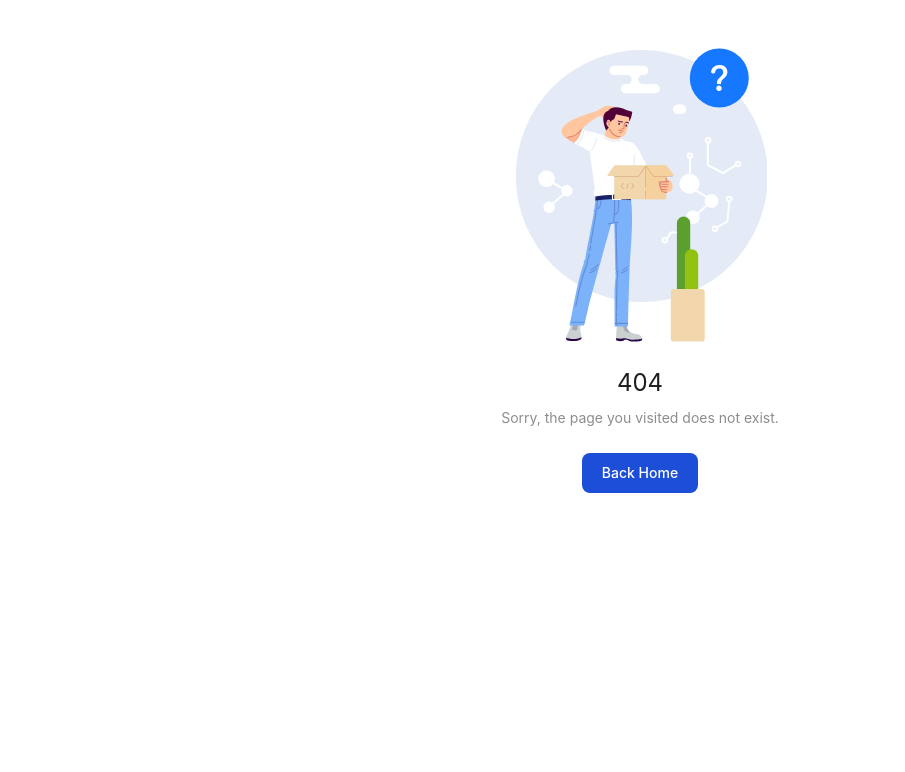
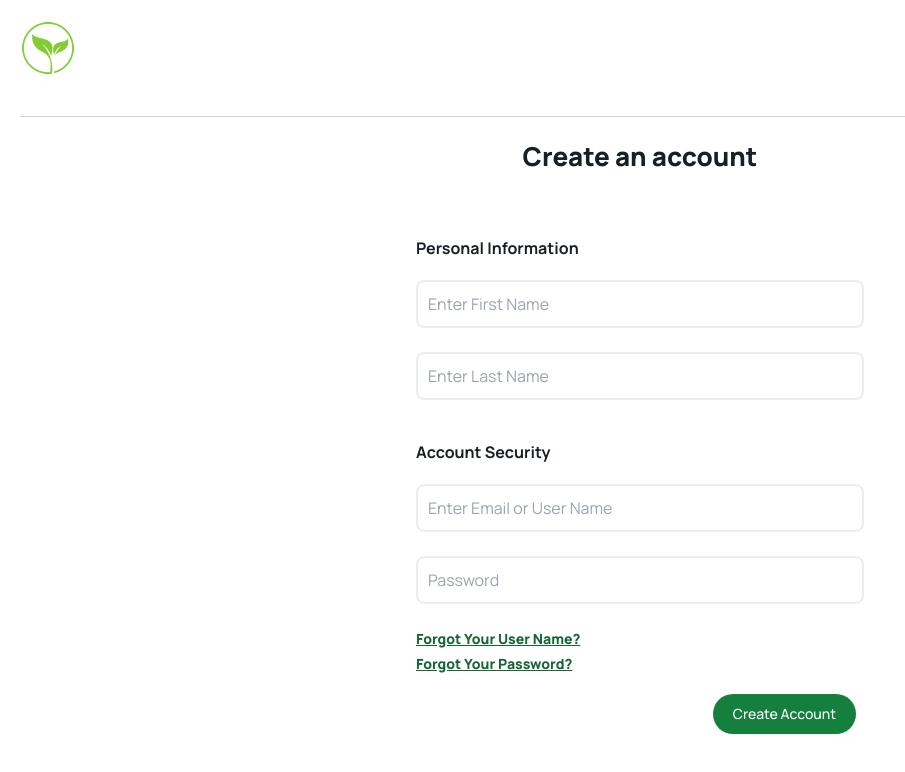
Before and after one commit to Lasith22/food-app, a React (Vite) app: page /account/create in a window 1280 px wide. Before the commit this address had no page. Shown: the top 772 px of the page, without its empty margins (0-905 px from the left). Built offline with nearby package versions, Linux system fonts and the light colour scheme.

Commit message:
Created the register form

```diff
--- a/src/components/Auth/Login.jsx
+++ b/src/components/Auth/Login.jsx
@@ -1,7 +1,6 @@
 import React from 'react';
 import Header from '../common/Header';
-
-import { Formik, Form, Field, ErrorMessage } from 'formik';
+import { Formik, Form, ErrorMessage } from 'formik';
 import * as Yup from 'yup';
 
 const Login = () => {
@@ -30,7 +29,6 @@ const Login = () => {
             }}
           >
             {({
-              isSubmitting,
               values,
               handleChange,
               handleBlur,
--- a/src/components/Auth/Register.jsx
+++ b/src/components/Auth/Register.jsx
@@ -0,0 +1,164 @@
+import React from 'react';
+import Header from '../common/Header';
+import { Formik, Form, ErrorMessage } from 'formik';
+import * as Yup from 'yup';
+const Register = () => {
+  const validationSchema = Yup.object({
+    firstName: Yup.string().required('First name is required'),
+    lastName: Yup.string().required('Last name is required'),
+    email: Yup.string()
+      .email('Invalid email address')
+      .required('Email is required'),
+    password: Yup.string()
+      .min(6, 'Password must be at least 6 characters')
+      .required('Password is required'),
+  });
+  return (
+    <>
+      <Header />
+      <div className="flex flex-col mx-5 justify-center items-center">
+        <h1 className="text-[#181F26] text-[26px] font-sans font-extrabold">
+          Create an account
+        </h1>
+
+        <div className="mt-10 w-full max-w-md">
+          <Formik
+            initialValues={{
+              email: '',
+              password: '',
+              firstName: '',
+              lastName: '',
+            }}
+            validationSchema={validationSchema}
+            onSubmit={(values) => {
+              console.log('values', values);
+            }}
+          >
+            {({
+              values,
+              handleChange,
+              handleBlur,
+              handleSubmit,
+              errors,
+              touched,
+            }) => (
+              <Form>
+                <div className="mb-6">
+                  <div className="flex flex-col">
+                    <h1 className="text-[#181F26] text-[16px] font-sans font-bold my-5">
+                      Personal Information
+                    </h1>
+                    <input
+                      id="firstName"
+                      type="lastName"
+                      onBlur={handleBlur}
+                      value={values.firstName}
+                      onChange={handleChange}
+                      placeholder="Enter First Name"
+                      className={`w-full p-2.5 text-base border-2 bg-[#FFF] rounded-lg ${
+                        errors.firstName && touched.firstName
+                          ? 'border-[#fc8181]'
+                          : 'border-[#E9EDF2]'
+                      }`}
+                    />
+                    <ErrorMessage
+                      name="firstName"
+                      component="p"
+                      className="text-[#fc8181] text-xs text-left mt-1"
+                    />
+                  </div>
+                </div>
+                <div className="mb-6">
+                  <div className="flex flex-col">
+                    <input
+                      id="lastName"
+                      type="text"
+                      onBlur={handleBlur}
+                      value={values.lastName}
+                      onChange={handleChange}
+                      placeholder="Enter Last Name"
+                      className={`w-full p-2.5 text-base border-2 bg-[#FFF] rounded-lg ${
+                        errors.lastName && touched.lastName
+                          ? 'border-[#fc8181]'
+                          : 'border-[#E9EDF2]'
+                      }`}
+                    />
+                    <ErrorMessage
+                      name="lastName"
+                      component="p"
+                      className="text-[#fc8181] text-xs text-left mt-1"
+                    />
+                  </div>
+                </div>
+                <h1 className="text-[#181F26] text-[16px] font-sans font-bold mt-10 mb-5">
+                  Account Security
+                </h1>
+                <div className="mb-6">
+                  <div className="flex flex-col">
+                    <input
+                      id="email"
+                      type="email"
+                      onBlur={handleBlur}
+                      value={values.email}
+                      onChange={handleChange}
+                      placeholder="Enter Email or User Name"
+                      className={`w-full p-2.5 text-base border-2 bg-[#FFF] rounded-lg ${
+                        errors.email && touched.email
+                          ? 'border-[#fc8181]'
+                          : 'border-[#E9EDF2]'
+                      }`}
+                    />
+                    <ErrorMessage
+                      name="email"
+                      component="p"
+                      className="text-[#fc8181] text-xs text-left mt-1"
+                    />
+                  </div>
+                </div>
+                <div className="mb-6">
+                  <div className="flex flex-col">
+                    <input
+                      id="password"
+                      type="password"
+                      onChange={handleChange}
+                      value={values.password}
+                      onBlur={handleBlur}
+                      placeholder="Password"
+                      className={`w-full p-2.5 text-base border-2 bg-[#FFF] rounded-lg ${
+                        errors.password && touched.password
+                          ? 'border-[#fc8181]'
+                          : 'border-[#E9EDF2]'
+                      }`}
+                    />
+                    <ErrorMessage
+                      name="password"
+                      component="p"
+                      className="text-[#fc8181] text-xs text-left mt-1"
+                    />
+                  </div>
+                </div>
+                <div className="flex flex-col gap-1 my-5 font-sans text-[14px] text-green-800 font-extrabold">
+                  <h1 className="underline">Forgot Your User Name?</h1>
+                  <h1 className="underline">Forgot Your Password?</h1>
+                </div>
+                <div className="flex justify-end">
+                  <button
+                    onClick={() => {
+                      handleSubmit();
+                    }}
+                    type="button"
+                    className="text-white bg-green-700 hover:bg-green-800 focus:outline-none focus:ring-4 focus:ring-green-300 font-medium rounded-full text-sm px-5 py-2.5 text-center me-2 mb-2 dark:bg-green-600 dark:hover:bg-green-700 dark:focus:ring-green-800"
+                  >
+                    Create Account
+                  </button>
+                </div>
+              </Form>
+            )}
+          </Formik>
+        </div>
+      </div>
+    </>
+  );
+};
+
+export default Register;
--- a/src/components/common/NavBar.jsx
+++ b/src/components/common/NavBar.jsx
@@ -44,6 +44,9 @@ const NavBar = () => {
           </button>
           <button
             type="button"
+            onClick={() => {
+              navigate('/account/create');
+            }}
             class="text-white bg-gray-800 hover:bg-gray-900 focus:outline-none focus:ring-4 focus:ring-gray-300 font-medium rounded-full text-sm px-5 py-2.5 me-2 mb-2 dark:bg-gray-800 dark:hover:bg-gray-700 dark:focus:ring-gray-700 dark:border-gray-700"
           >
             Join Now
@@ -86,7 +89,12 @@ const NavBar = () => {
             >
               Sign in
             </button>
-            <button class="text-white bg-[#050708] hover:bg-[#050708]/90 focus:ring-4 focus:outline-none focus:ring-[#050708]/50 font-medium rounded-lg text-sm px-5 py-2.5 text-center  items-center dark:focus:ring-[#050708]/50 dark:hover:bg-[#050708]/30 me-2 mb-2">
+            <button
+              onClick={() => {
+                navigate('/account/create');
+              }}
+              class="text-white bg-[#050708] hover:bg-[#050708]/90 focus:ring-4 focus:outline-none focus:ring-[#050708]/50 font-medium rounded-lg text-sm px-5 py-2.5 text-center  items-center dark:focus:ring-[#050708]/50 dark:hover:bg-[#050708]/30 me-2 mb-2"
+            >
               Join Now
             </button>
           </div>
--- a/src/main.jsx
+++ b/src/main.jsx
@@ -10,6 +10,7 @@ import {
 } from 'react-router-dom';
 import NotFound from './components/Auth/NotFound.jsx';
 import Login from './components/Auth/Login.jsx';
+import Register from './components/Auth/Register.jsx';
 
 const router = createBrowserRouter([
   {
@@ -21,6 +22,10 @@ const router = createBrowserRouter([
     path: '/account/signin',
     element: <Login />,
   },
+  {
+    path: '/account/create',
+    element: <Register />,
+  },
 ]);
 ReactDOM.createRoot(document.getElementById('root')).render(
   <React.StrictMode>
```
